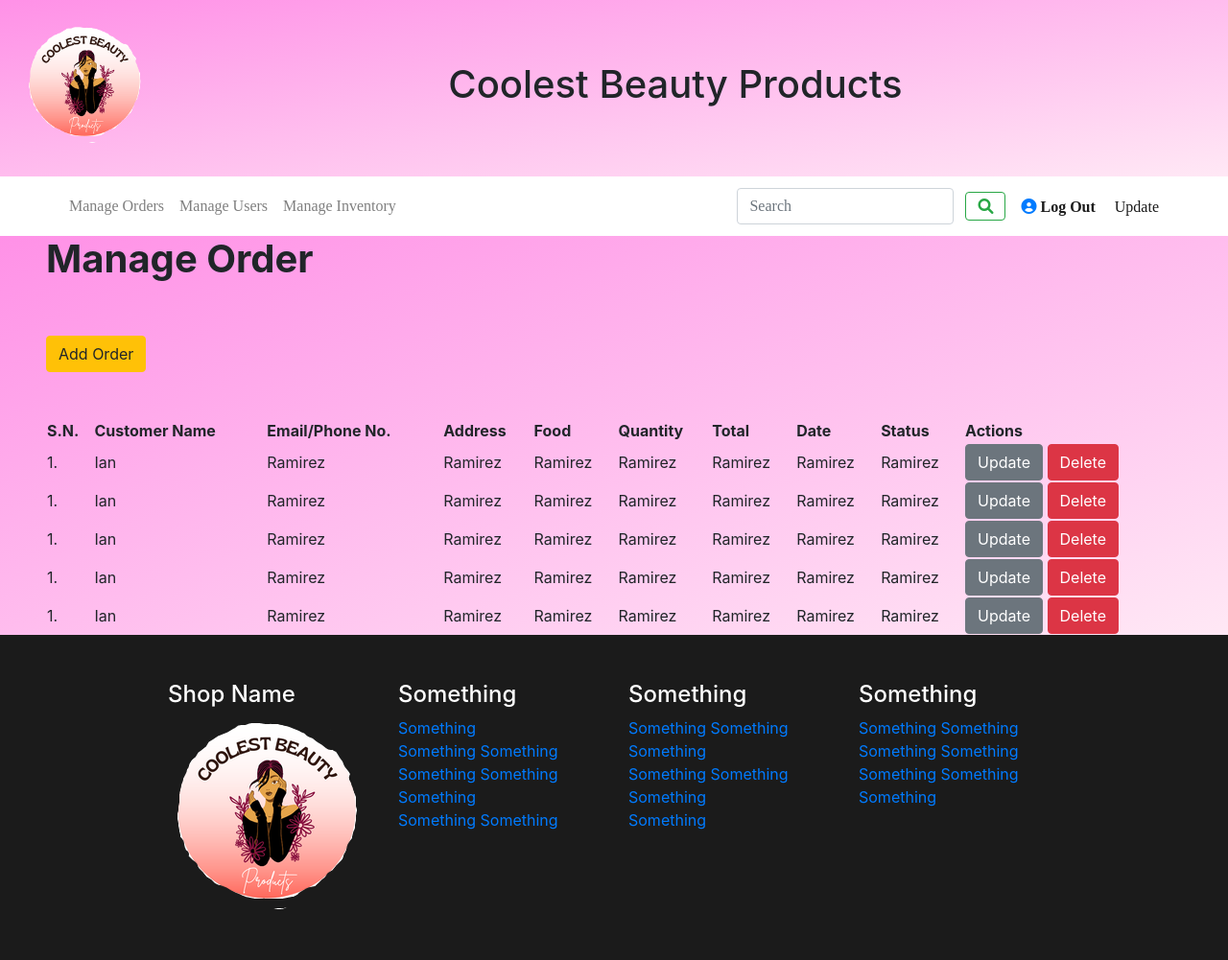
After one commit to Jem-code7/Beauty_Products, a PHP site: page /PHP-codes/admin_user_management_page.php in a window 1280 px wide. The commit adds this page. Shown: the whole page at 96% size. Run offline with PHP 8.4, Linux system fonts and the light colour scheme; data that the repository does not hold is empty; some web fonts are replaced.

```diff
--- /dev/null
+++ b/admin_user_management_page.php
@@ -0,0 +1,91 @@
+<?php
+      include_once "./main_template/metadata.php";
+?>
+<body>
+      <section class="banner grad-pink-cream">
+            <div class="p-4">
+                  <a href="" class="float-left"><img src="./img/logo-removebg-preview.png" alt="" style="width:8em"></a>
+                  <h1 class="text-center" style="padding-top:1em; padding-bottom:1em;">Coolest Beauty Products</h1>
+            </div>
+      </section>
+
+      <section class="top-nav white-bg">
+            <nav class="navbar navbar-expand-lg navbar-light  ff-andada">
+                  <button class="navbar-toggler" type="button" data-toggle="collapse" data-target="#navbarScroll" aria-controls="navbarScroll" aria-expanded="false" aria-label="Toggle navigation">
+                        <span class="navbar-toggler-icon"></span>
+                  </button>
+                  <div class="collapse navbar-collapse" id="navbarScroll">
+                        <!-- Buttons -->
+                        <ul class="navbar-nav mr-auto ml-5 my-2 my-lg-0 navbar-nav-scroll">
+                              <li class="nav-item">
+                                    <a class="nav-link" href="./index.php">Manage Orders <span class="sr-only"></span></a>
+                              </li>
+                              <li class="nav-item">
+                                    <a class="nav-link" href="./index.php">Manage Users <span class="sr-only"></span></a>
+                              </li>
+                              <li class="nav-item">
+                                    <a class="nav-link" href="./index.php">Manage Inventory <span class="sr-only"></span></a>
+                              </li>
+                        </ul>
+                        <form class="d-flex flex-row">
+                              <input class="form-control mr-1 mt-1" type="search" placeholder="Search" aria-label="Search">
+                              <button class="btn btn-outline-success m-2 fas fa-search" type="submit"></button>
+                        </form>
+                        <form class="flex icons mr-5">
+                              <a href="./login_page.php" class="fa fa-user-circle p-2 rounded-pill white-bg">
+                                    <span class="black-color ff-andada"> Log Out </span>
+                              </a>
+                              <a href="./login_page.php" class="p-2 rounded-pill white-bg">
+                                    <span class="black-color ff-andada"> Update </span>
+                              </a>
+                        </form>
+                  </div>
+            </nav>
+
+            <section class="main-content grad-pink-cream">
+                  <div class="mx-5">
+                        <h1><strong>Manage Order</strong></h1>
+
+                        <br><br>
+                        <a href=""><button class="btn btn-warning">Add Order</button></a>
+                        <br><br><br>
+                        <table style="width: 100%;">
+                              <tr>
+                                    <th>S.N.</th>
+                                    <th>Customer Name</th>
+                                    <th>Email/Phone No.</th>
+                                    <th>Address</th>
+                                    <th>Food</th>
+                                    <th>Quantity</th>
+                                    <th>Total</th>
+                                    <th>Date</th>
+                                    <th>Status</th>
+                                    <th>Actions</th>
+                              </tr>
+                              <?php for ($i=0; $i < 5; $i++) : ?>
+                              <tr>
+                                    <td>1. </td>
+                                    <td>Ian</td>
+                                    <td>Ramirez</td>
+                                    <td>Ramirez</td>
+                                    <td>Ramirez</td>
+                                    <td>Ramirez</td>
+                                    <td>Ramirez</td>
+                                    <td>Ramirez</td>
+                                    <td>Ramirez</td>
+                                    <td>
+                                          <a href="" class="btn btn-secondary">Update</a>
+                                          <a href="" class="btn btn-danger">Delete</a>
+                                    </td>
+                              </tr>
+                              <?php endfor ?>
+                        </table>
+                  </div>
+            </section>
+
+            <?php include './section_template/footer_footer.php' ?>
+
+            <?php include_once './main_template/script.php'; ?>
+      </section>
+</body>
+</html>
--- a/css/css_template/color_font.css
+++ b/css/css_template/color_font.css
@@ -19,11 +19,15 @@
 }
 
 .black-bg {
-    background-color:black;
+    background-color:rgb(27, 27, 27);
+}
+
+.gray-bg {
+    background-color:rgb(59, 59, 59);
 }
 
 .black-color {
-    color: black;
+    color: rgb(27, 27, 27);
 }
 
 .white-color {
--- a/css/design.css
+++ b/css/design.css
@@ -5,3 +5,4 @@
 @import './css_template/most_buy.css';
 @import './css_template/login.css';
 @import './css_template/full_product.css';
+@import './css_template/admin.css';
--- /dev/null
+++ b/eventhandler_DB/constant.php
@@ -0,0 +1,6 @@
+<?php
+      session_start();
+
+      $homeurl="http://localhost/PHP-codes/Other's Work/Beauty_Products/";
+      $adminurl = $homeurl.'admin/';
+?>
--- a/eventhandler_DB/full_product_handler.php
+++ b/eventhandler_DB/full_product_handler.php
@@ -10,9 +10,9 @@ class f_product
             $this->db = $db;
       }
 
-      public function getFromProducts($table="tbl_products")
+      public function getFromProducts()
       {
-            $result = $this->db->con->query("SELECT * FROM {$table}");
+            $result = $this->db->con->query("SELECT * FROM tbl_products");
 
             $resultArray = array();
 
@@ -25,9 +25,9 @@ class f_product
 
       }
 
-      public function getFromBrands($table='tbl_brands')
+      public function getFromProductsBrands()
       {
-            $result = $this->db->con->query("SELECT * FROM {$table}");
+            $result = $this->db->con->query("SELECT tbl_products.*, tbl_brands.brand_name FROM tbl_products INNER JOIN tbl_brands ON tbl_products.brand_id=tbl_brands.brand_id");
 
             $resultArray = array();
 
@@ -40,4 +40,35 @@ class f_product
 
       }
 
+      public function getFromBrands()
+      {
+            $result = $this->db->con->query("SELECT * FROM tbl_brands");
+
+            $resultArray = array();
+
+            while ($item = mysqli_fetch_array($result, MYSQLI_ASSOC))
+            {
+                  $resultArray[] = $item;
+            }
+
+            return $resultArray;
+
+      }
+
+      public function getFromBrandsSorted()
+      {
+            $result = $this->db->con->query("SELECT * FROM tbl_brands ORDER BY brand_name");
+
+            $resultArray = array();
+
+            while ($item = mysqli_fetch_array($result, MYSQLI_ASSOC))
+            {
+                  $resultArray[] = $item;
+            }
+
+            return $resultArray;
+
+      }
+
+
 }
--- a/main_template/metadata.php
+++ b/main_template/metadata.php
@@ -29,4 +29,7 @@
 
     <!-- Database Connection -->
     <?php require './eventhandler_DB/DBEventHandler.php' ?>
+
+    <!-- Constant -->
+    <?php include_once './eventhandler_DB/constant.php' ?>
 </head>
```
Also changed, not shown: eventhandler_DB/login-checker.php (added, +7 -0 lines), login_page.php (+21 -1 lines), section_template/full_product_section.php (+7 -5 lines), section_template/heading_header.php (+4 -15 lines), section_template/login_section.php (+6 -15 lines), css/css_template/admin.css (added).
